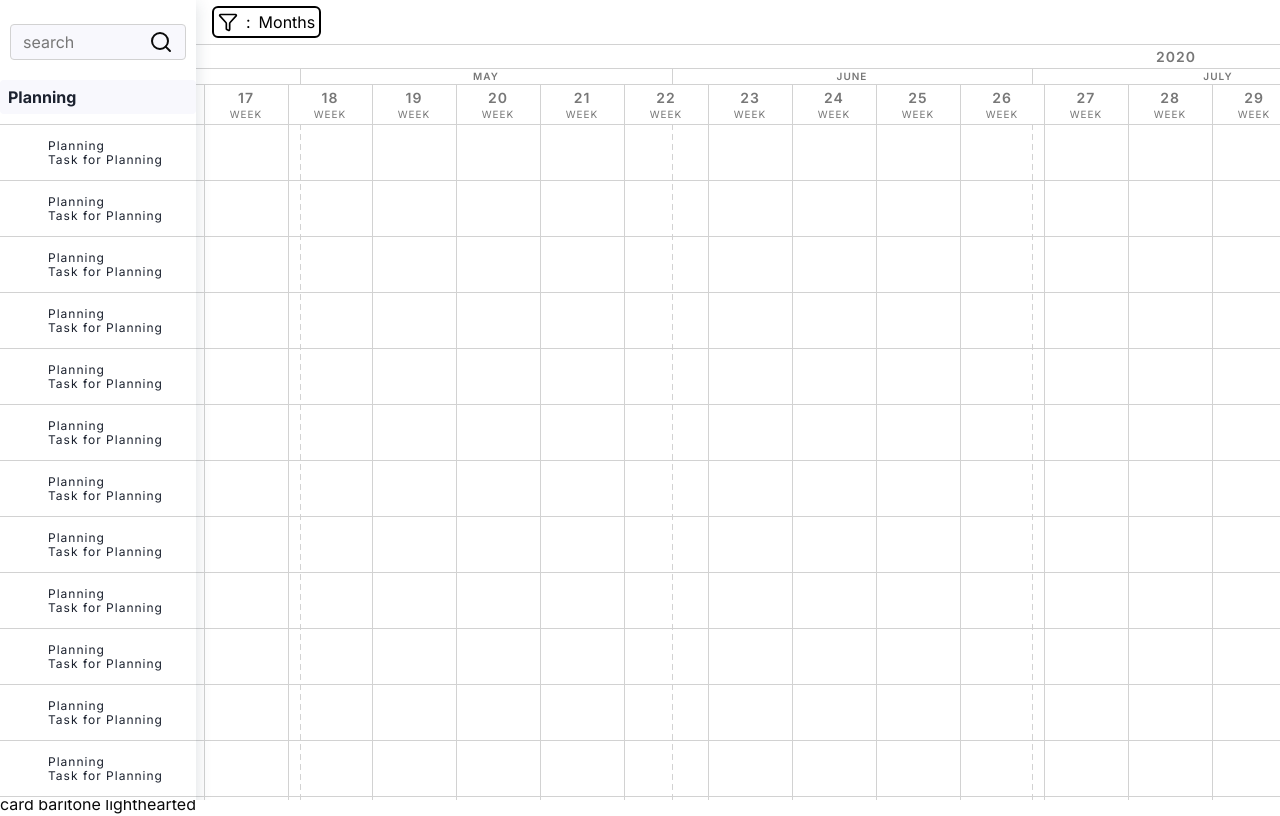
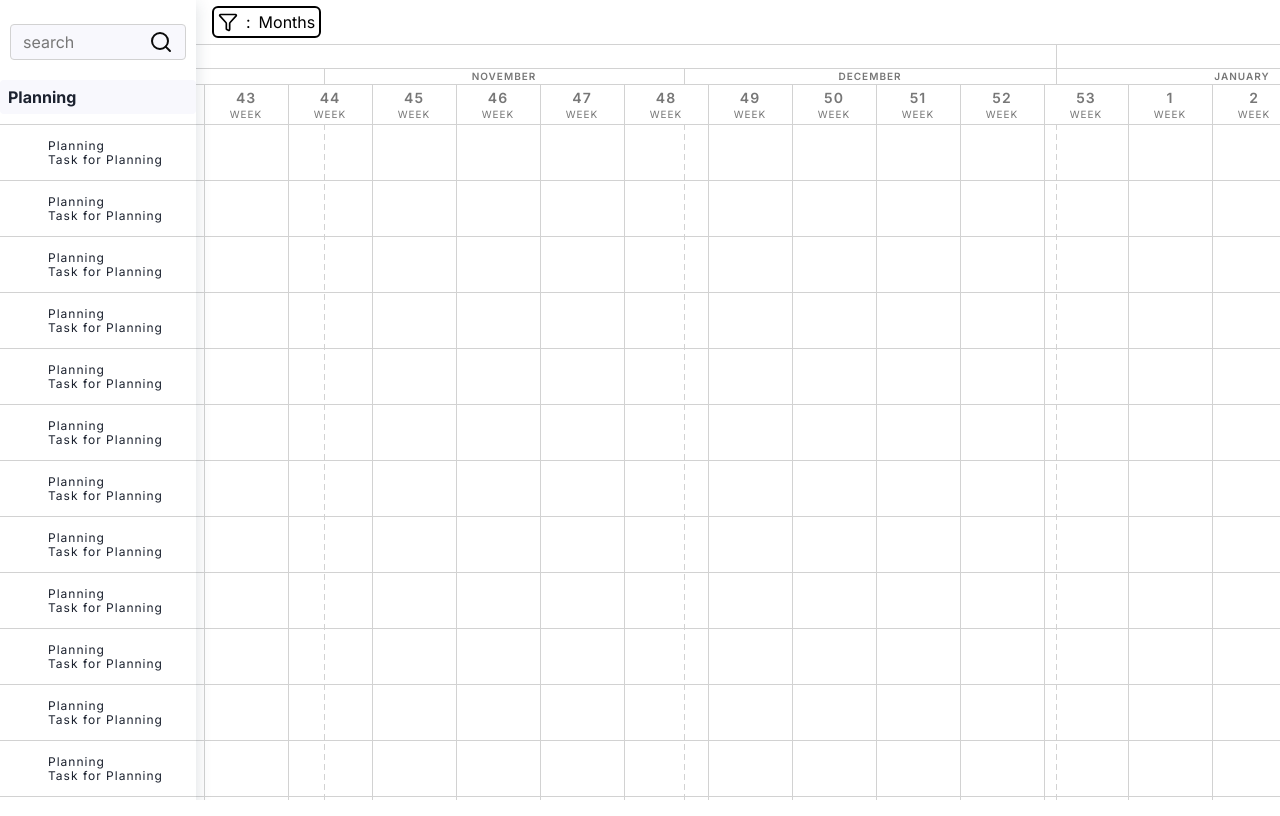
Before and after one commit to GGetizo/gantt-chart-bitnoisebased-test, a Next.js app: page / in a window 1280 px wide. Shown: the top 816 px of the page. Built offline with nearby package versions, Linux system fonts and the light colour scheme.

Commit message:
Update page.tsx

```diff
--- a/app/page.tsx
+++ b/app/page.tsx
@@ -71,12 +71,6 @@
         config={{ zoom: 0, maxRecordsPerPage: maxRecordsPerPage, showThemeToggle: true }}
         onItemClick={(data) => console.log("clicked: ", data)}
       />
-      {mocked.map(project => (
-        <div key={project.id}>
-          <h2>{project.projectID}</h2>
-          <TaskList tasks={project.data} />
-        </div>
-      ))}
       <TaskModal
         show={showModal}
         onHide={() => setShowModal(false)}
```
